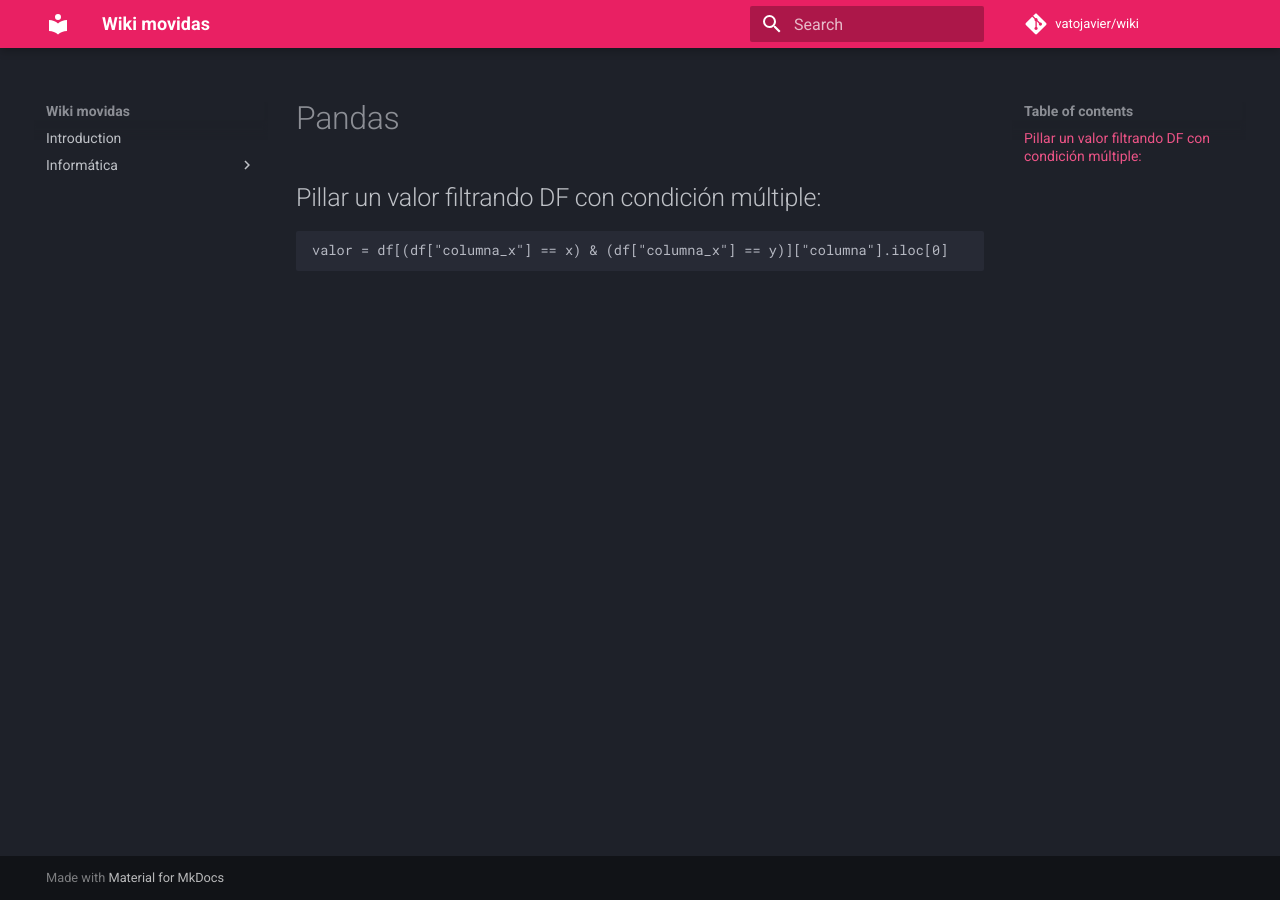
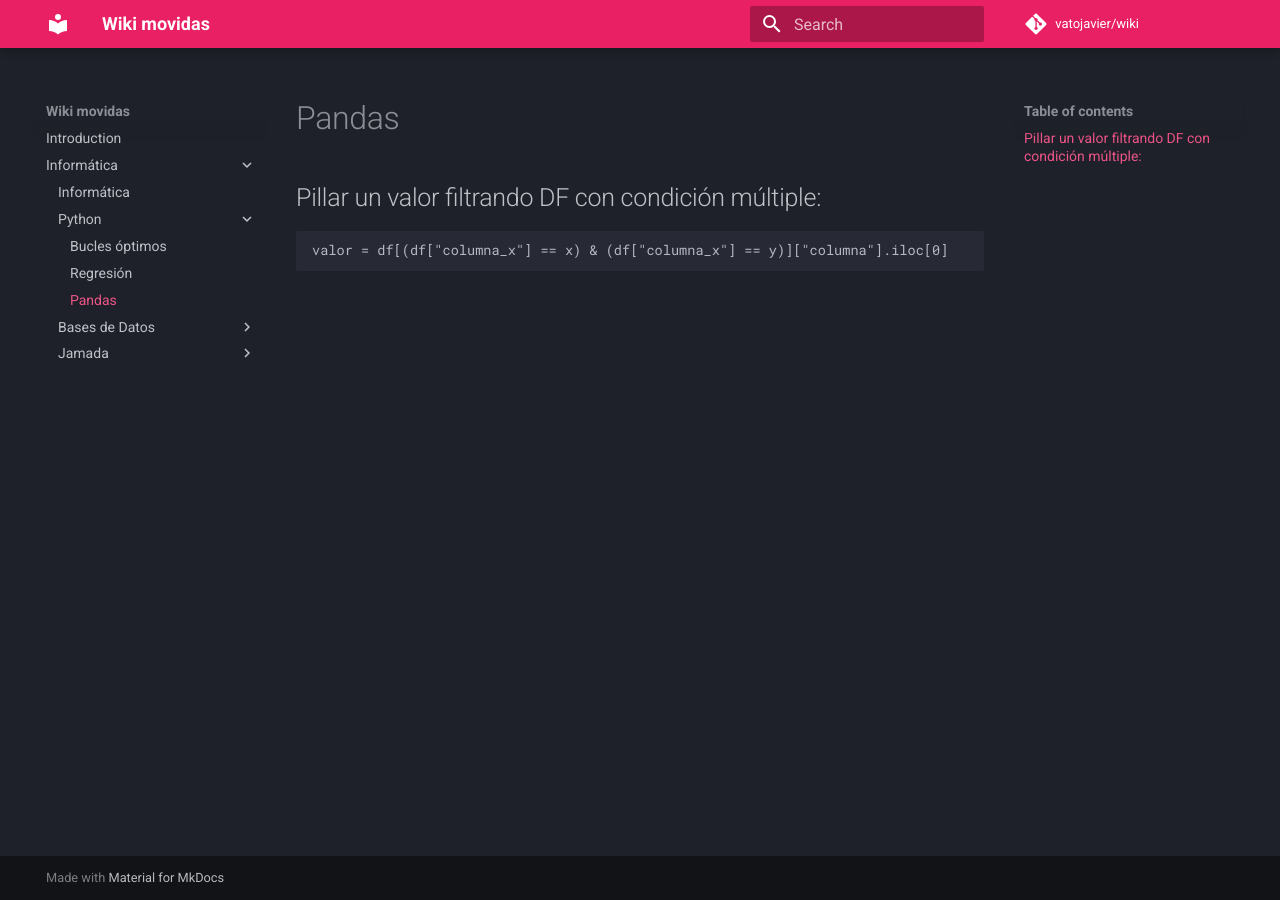
Before and after one commit to vatojavier/wiki, an MkDocs documentation site: the page built from docs/informatica/python/pandas.md, in a window 1280 px wide. Built offline with MkDocs 1.6.1 and Material for MkDocs 9.7.7, drawn with Linux system fonts in a browser that asks for light colours; comment, search, counter and statistics services are not loaded.

Commit message:
Update mkdocs.yml

```diff
--- a/mkdocs.yml
+++ b/mkdocs.yml
@@ -7,6 +7,7 @@ nav:
     - Python:
       - Bucles óptimos: informatica/python/bucles_optimos.md
       - Regresión: informatica/python/regresion.md
+      - Pandas: informatica/python/pandas.md
     - Bases de Datos:
       - PostgreSQL:  informatica/BBDD/Postgres.md
 
```
